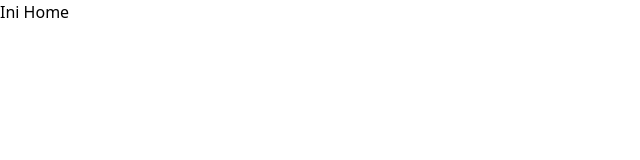
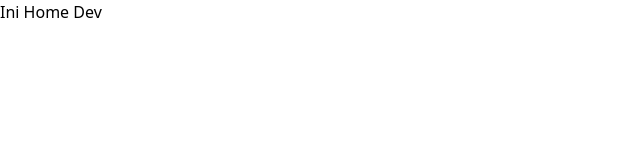
Before and after one commit to ayorakitkomputer/client-customer, a Vue app: page / in a window 1280 px wide. Shown: the top 160 px of the page, without its empty margins (0-640 px from the left). Built offline with nearby package versions, Linux system fonts and the light colour scheme.

Commit message:
Initial Development Commit

```diff
--- a/src/views/Home.vue
+++ b/src/views/Home.vue
@@ -1,5 +1,5 @@
 <template>
-    <h1>Ini Home</h1>
+    <h1>Ini Home Dev</h1>
 </template>
 
 <script>
```
